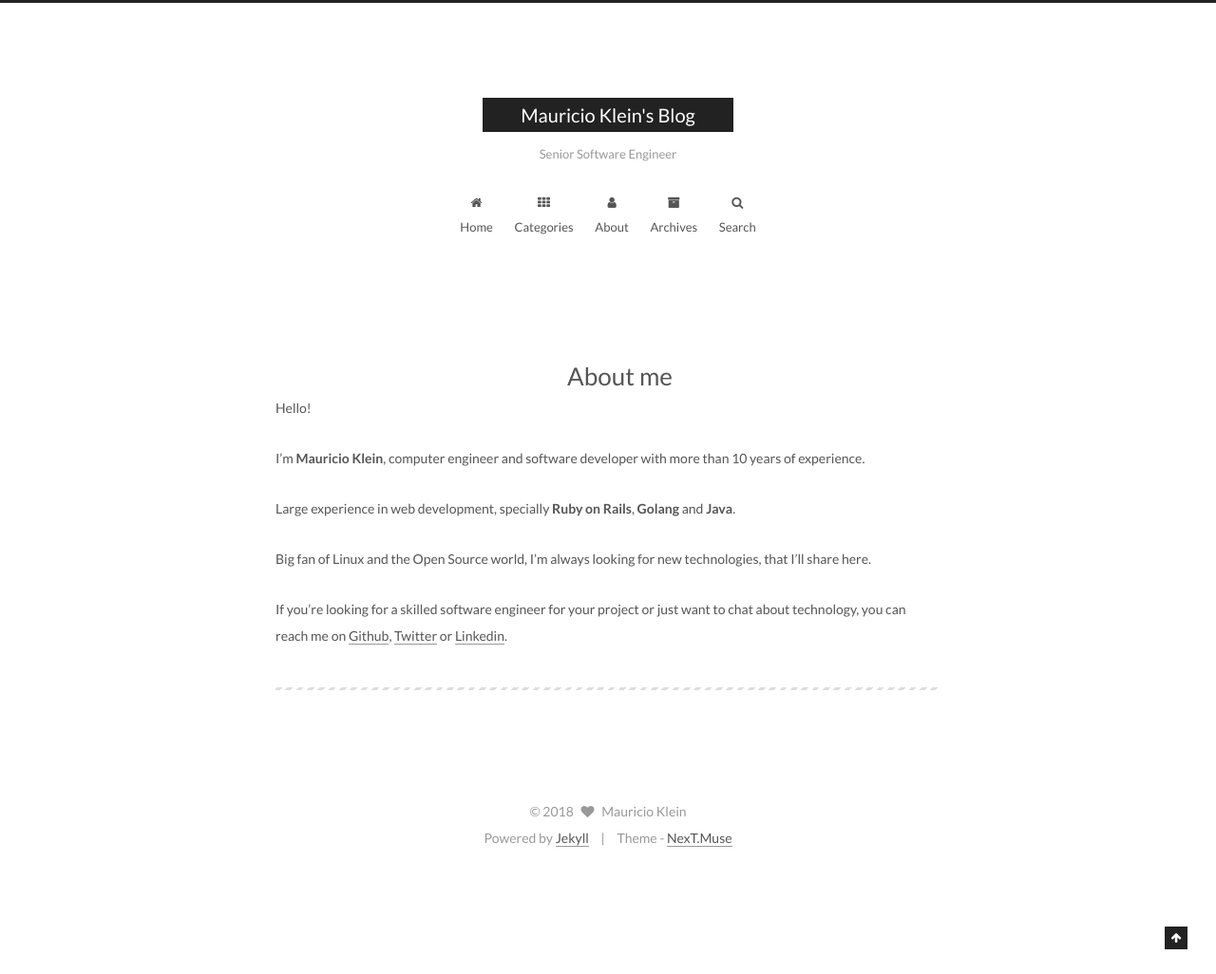
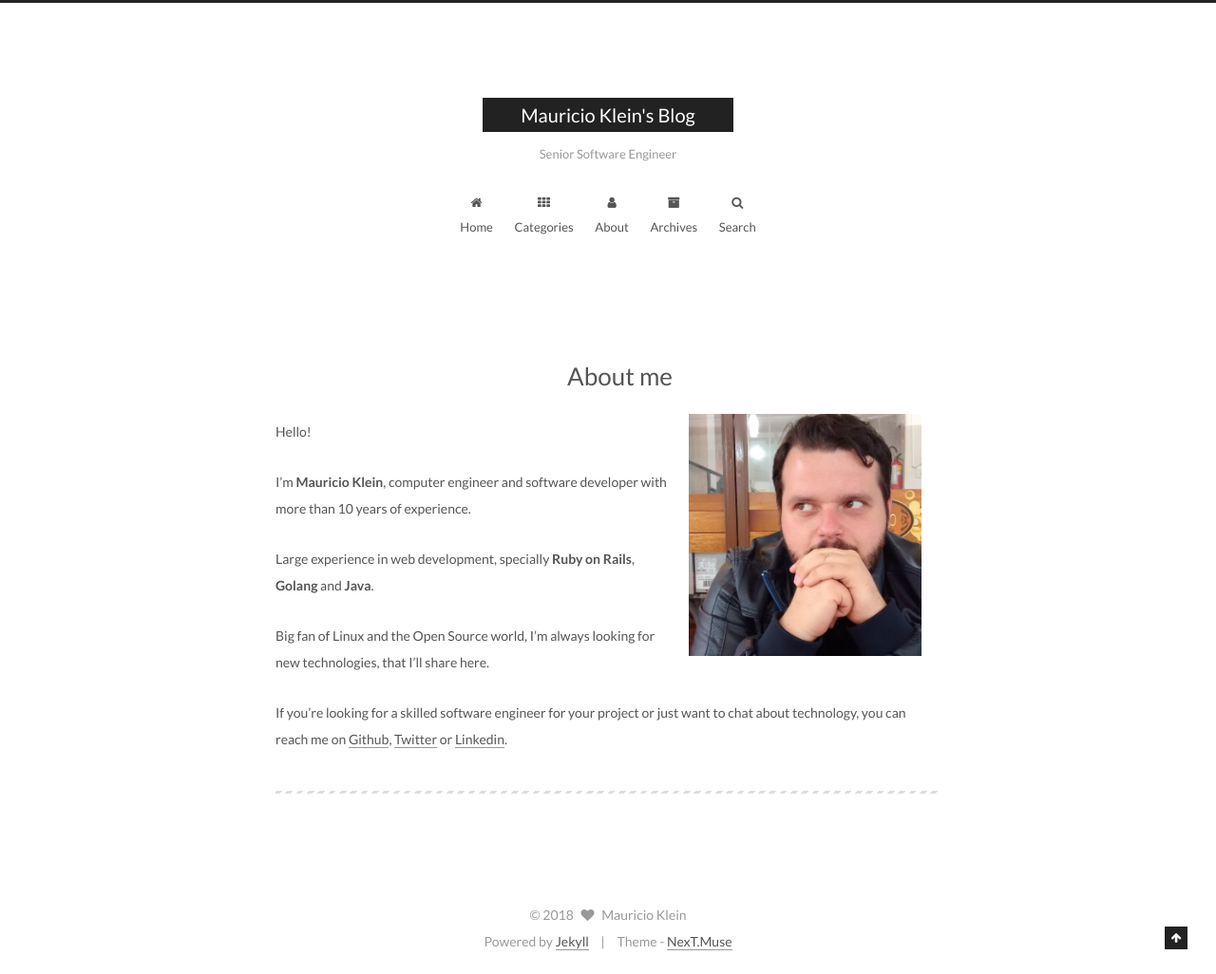
Before and after one commit to mauricioklein/mauricioklein.github.io, a Jekyll site: the page built from about/index.md, in a window 1280 px wide. Shown: the whole page at 95% size. Built offline with Jekyll 4.4.1, drawn with Linux system fonts in a browser that asks for light colours.

Commit message:
Add profile image to "about" page

```diff
--- a/_sass/_custom/custom.scss
+++ b/_sass/_custom/custom.scss
@@ -1 +1,7 @@
 // Custom styles.
+
+.about-img {
+  float: right;
+  width: 35%;
+  padding: 20px;
+}
--- a/about/index.md
+++ b/about/index.md
@@ -3,6 +3,8 @@ layout: page
 title: About me
 type: about
 ---
+
+<img class="about-img" src="{{site.url}}/assets/images/avatar.gif">
 
 Hello!
 
```
